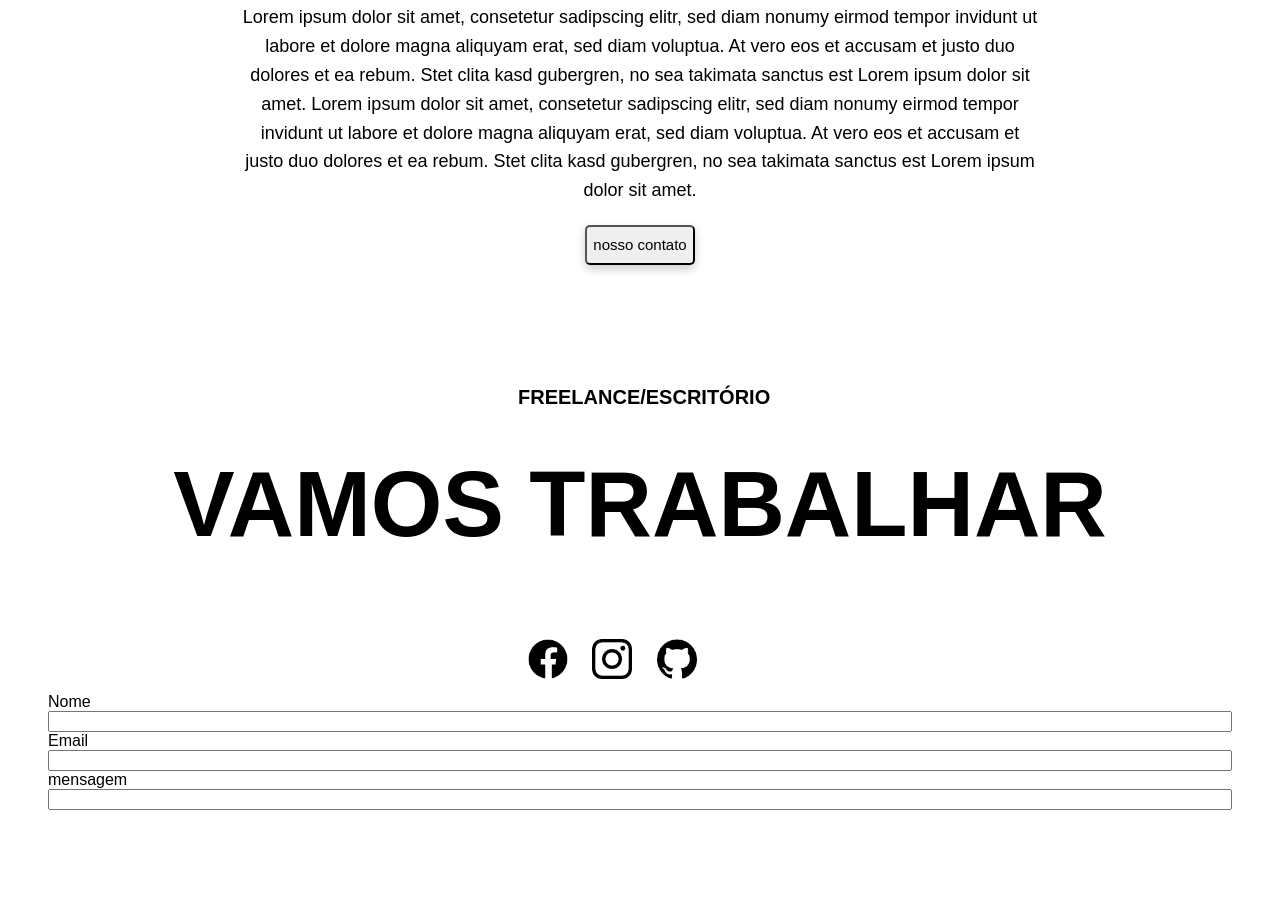
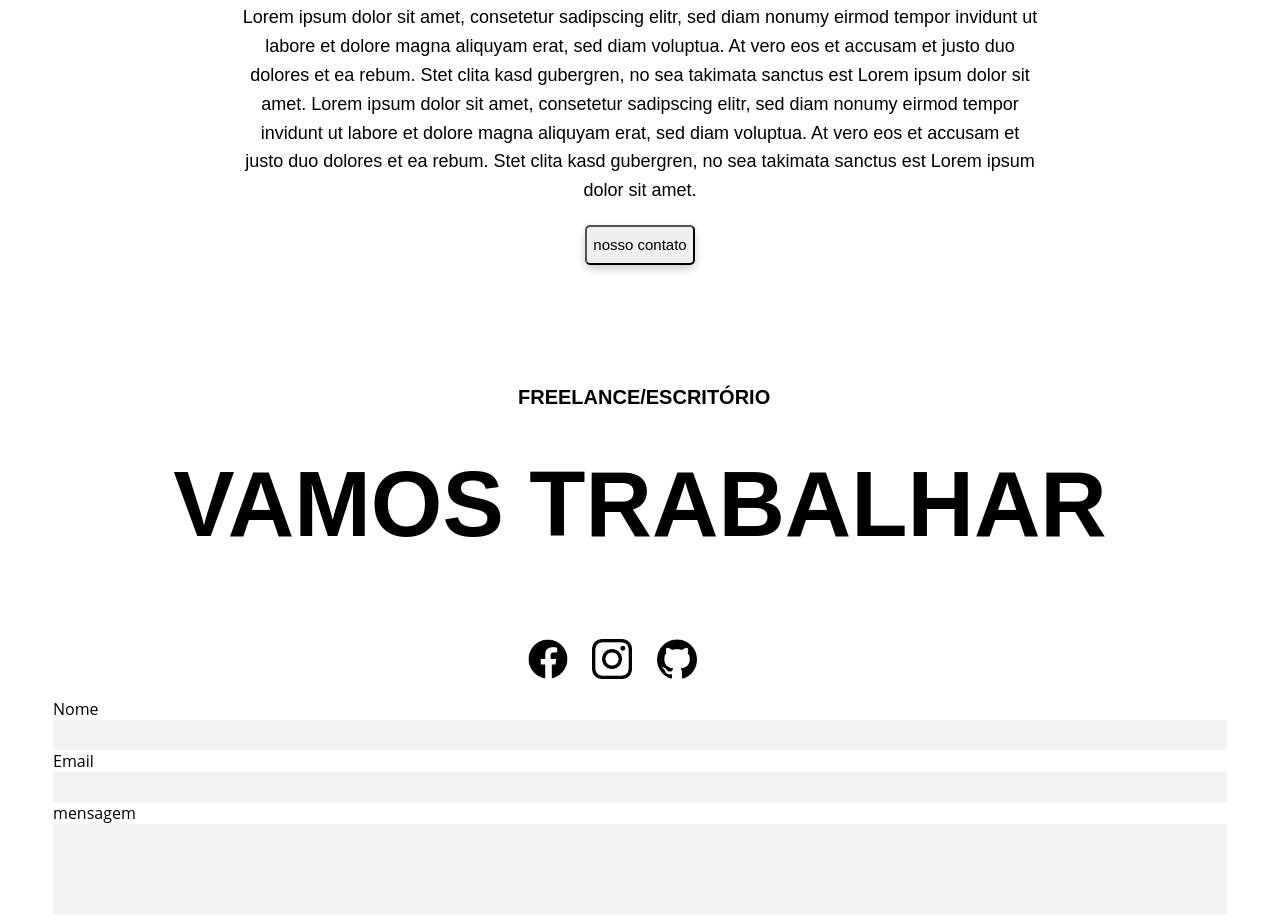
Before and after one commit to Hugo-Ferrari/site-teste, a plain HTML site: page index.html in a window 1280 px wide. Shown: the part 3548-4470 px from the top of the page. Before the commit the page ends 4366 px from the top, so only its background shows below. Drawn offline with Linux system fonts and the light colour scheme.

Commit message:
fazendo o css do input

```diff
--- a/css/styles.css
+++ b/css/styles.css
@@ -346,5 +346,25 @@ body{
 .contato{
     display: flex;
     flex-direction: column;
+    font-family: 'Open Sans', sans-serif;
+    margin: 5px;
+
 
 }
+.contato input{
+    height: 20px;
+    padding: 5px;
+    border: none;
+    background-color: #f2f2f2;
+    cursor:text;
+
+}
+.contato label{
+    font-weight: normal;
+    box-sizing: border-box;
+    cursor: default ;
+
+}
+#mensagem{
+    height: 80px;
+}
```
